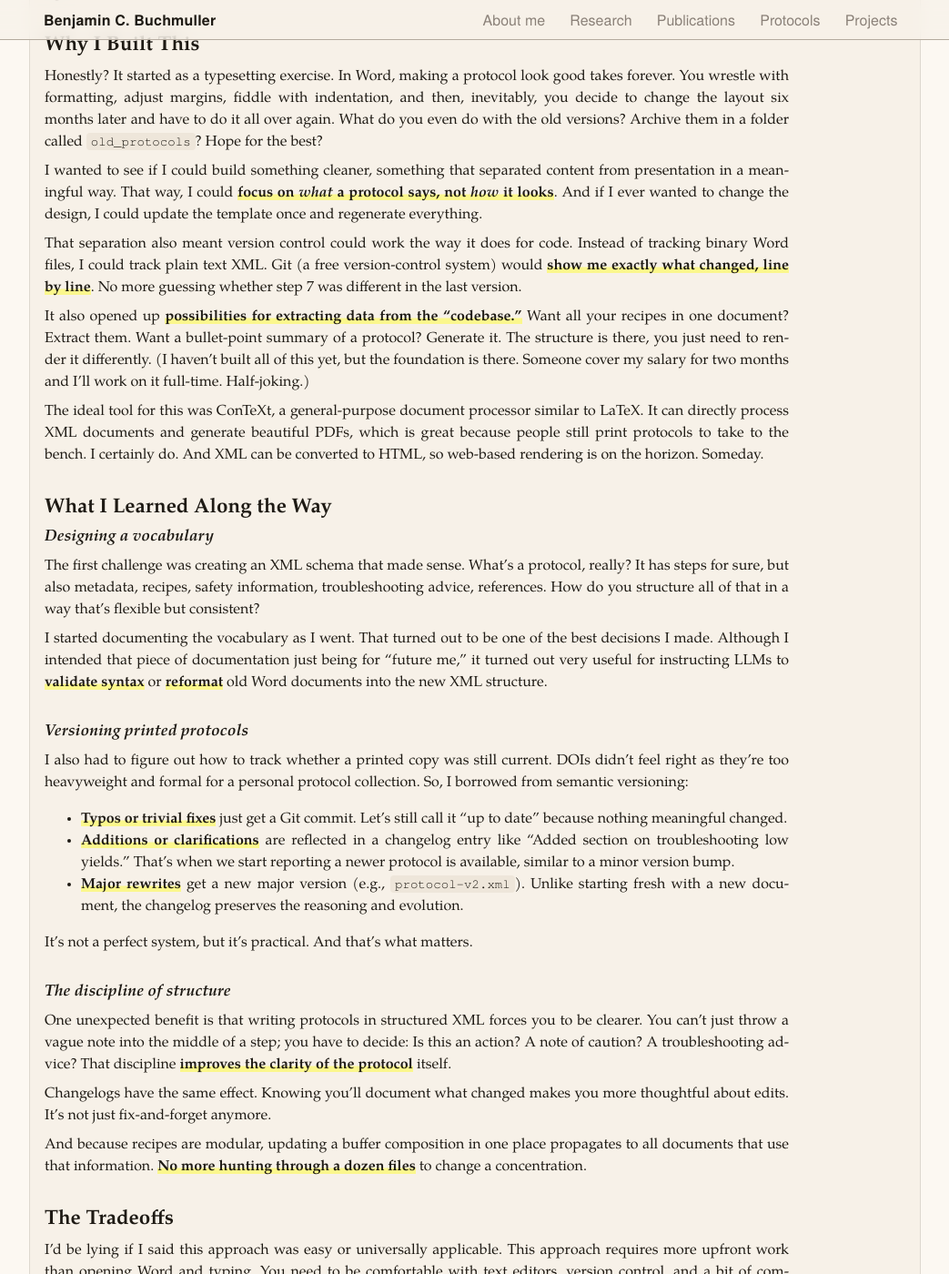
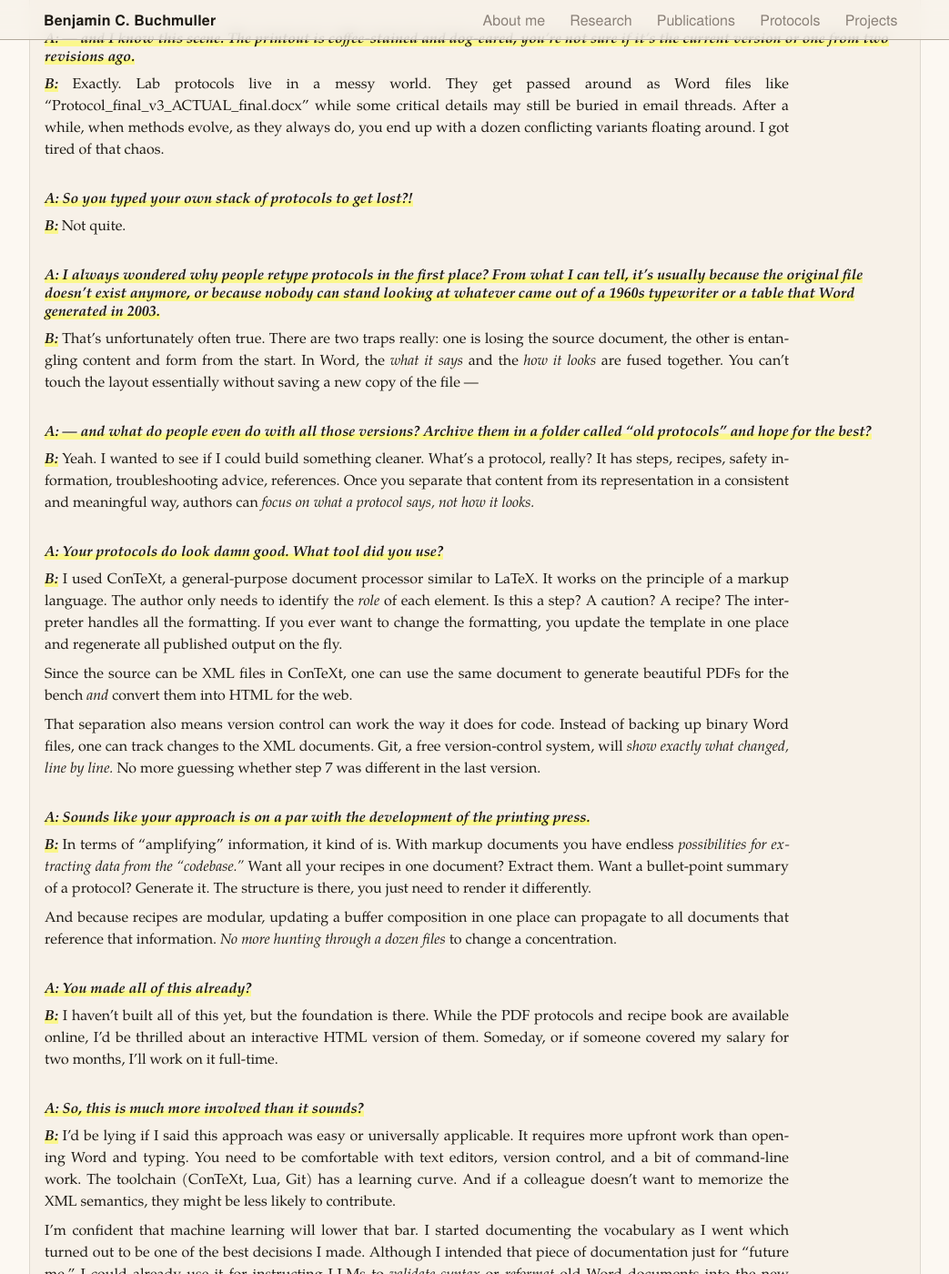
Before and after one commit to benjbuch/benjbuch.github.io, a Jekyll site: the page built from _projects/protocols-about.md, in a window 1280 px wide and 1400 px high, scrolled down 405 px. Shown: the whole window at 91% size, without its empty margins (118-1161 px from the left). Built offline with Jekyll 4.4.1, drawn with Linux system fonts in a browser that asks for light colours; some of the changed text lies outside the part shown.

Commit message:
Rewrite as fictional interview

```diff
--- a/_projects/protocols-about.md
+++ b/_projects/protocols-about.md
@@ -2,65 +2,99 @@
 layout: projects
 title: Protocols that know their own history
 weight: 1
+author: Benjamin Buchmuller
 excerpt: How lab protocols can be tracked, built, and published in print and online
 ---
 
-## The Problem at the Bench
+<div class="callout-blue" label="Note">
+  <span class="label">Note</span>
+  The original post about the *Lab Protocol* project was rewritten as a fictional interview in 2026. While the project is real, any resemblance to actual interviews is purely coincidental.
+</div>
 
-Picture this: You're at the bench with a printed protocol from your colleague. There are handwritten notes in the margins which could be theirs, or maybe someone else's from three years ago. A concentration is crossed out and rewritten. A step number is circled with "skip this?" scrawled next to it. The printout is coffee-stained and dog-eared, so you're not sure if it's the current version or one from two revisions ago.
+#### ___A: You've built a version-controlled protocol system for the lab bench. Tell us more about the problem you wanted to solve.___
 
-Lab protocols live in a messy world. They get passed around as Word files like `Protocol_final_v3_ACTUAL_final.docx`, they're photocopied from papers, excerpted from lab notebooks, or typed up quickly and never quite finished. Critical details get buried in email threads, authorship becomes murky. And when methods evolve (as they always do), you end up with a dozen conflicting variants floating around.
+___B:___ Picture this: You're at the bench with a printed protocol from your colleague. There are handwritten notes in the margins which could be theirs, or maybe someone else's from three years ago. A concentration is crossed out and rewritten. A step number is circled with "skip this?" scrawled next to it ...
 
-I got tired of that chaos.
+#### ___A: — and I know this scene. The printout is coffee-stained and dog-eared, you're not sure if it's the current version or one from two revisions ago.___
 
-## Why I Built This
+___B:___ Exactly. Lab protocols live in a messy world. They get passed around as Word files like "Protocol_final_v3_ACTUAL_final.docx" while some critical details may still be buried in email threads. After a while, when methods evolve, as they always do, you end up with a dozen conflicting variants floating around. I got tired of that chaos.
 
-Honestly? It started as a typesetting exercise. In Word, making a protocol look good takes forever. You wrestle with formatting, adjust margins, fiddle with indentation, and then, inevitably, you decide to change the layout six months later and have to do it all over again. What do you even do with the old versions? Archive them in a folder called `old_protocols`? Hope for the best?
+####  ___A: So you typed your own stack of protocols to get lost?!___
 
-I wanted to see if I could build something cleaner, something that separated content from presentation in a meaningful way. That way, I could **focus on *what* a protocol says, not *how* it looks**. And if I ever wanted to change the design, I could update the template once and regenerate everything.
+___B:___ Not quite.
 
-That separation also meant version control could work the way it does for code. Instead of tracking binary Word files, I could track plain text XML. Git (a free version-control system) would **show me exactly what changed, line by line**. No more guessing whether step 7 was different in the last version.
+#### ___A: I always wondered why  people retype protocols in the first place? From what I can tell, it's usually because the original file doesn't exist anymore, or because nobody can stand looking at whatever came out of a 1960s typewriter or a table that Word generated in 2003.___
 
-It also opened up **possibilities for extracting data from the "codebase."** Want all your recipes in one document? Extract them. Want a bullet-point summary of a protocol? Generate it. The structure is there, you just need to render it differently. (I haven't built all of this yet, but the foundation is there. Someone cover my salary for two months and I'll work on it full-time. Half-joking.)
+___B:___ That's unfortunately often true. There are two traps really: one is losing the source document, the other is entangling content and form from the start. In Word, the *what it says* and the *how it looks* are fused together. You can't touch the layout essentially without saving a new copy of the file —
 
-The ideal tool for this was ConTeXt, a general-purpose document processor similar to LaTeX. It can directly process XML documents and generate beautiful PDFs, which is great because people still print protocols to take to the bench. I certainly do. And XML can be converted to HTML, so web-based rendering is on the horizon. Someday.
+#### ___A: — and what do people even do with all those versions? Archive them in a folder called "old protocols" and hope for the best?___
 
-## What I Learned Along the Way
+___B:___ Yeah. I wanted to see if I could build something cleaner. What's a protocol, really? It has steps, recipes, safety information, troubleshooting advice, references. Once you separate that content from its representation in a consistent and meaningful way, authors can *focus on what a protocol says, not how it looks.*
 
-### Designing a vocabulary
+#### ___A: Your protocols do look damn good. What tool did you use?___
 
-The first challenge was creating an XML schema that made sense. What's a protocol, really? It has steps for sure, but also metadata, recipes, safety information, troubleshooting advice, references. How do you structure all of that in a way that's flexible but consistent?
+___B:___ I used ConTeXt, a general-purpose document processor similar to LaTeX. It works on the principle of a markup language. The author only needs to identify the *role* of each element. Is this a step? A caution? A recipe? The interpreter handles all the formatting. If you ever want to change the formatting, you update the template in one place and regenerate all published output on the fly.
 
-I started documenting the vocabulary as I went. That turned out to be one of the best decisions I made. Although I intended that piece of documentation just being for "future me," it turned out very useful for instructing LLMs to **validate syntax** or **reformat** old Word documents into the new XML structure.
+Since the source can be XML files in ConTeXt, one can use the same document to generate beautiful PDFs for the bench *and* convert them into HTML for the web.
 
-### Versioning printed protocols
+That separation also means version control can work the way it does for code. Instead of backing up binary Word files, one can track changes to the XML documents. Git, a free version-control system, will *show exactly what changed, line by line.* No more guessing whether step 7 was different in the last version.
 
-I also had to figure out how to track whether a printed copy was still current. DOIs didn't feel right as they're too heavyweight and formal for a personal protocol collection. So, I borrowed from semantic versioning:
+#### ___A: Sounds like your approach is on a par with the development of the printing press.___
 
-- **Typos or trivial fixes** just get a Git commit. Let's still call it "up to date" because nothing meaningful changed.
-- **Additions or clarifications** are reflected in a changelog entry like "Added section on troubleshooting low yields." That's when we start reporting a newer protocol is available, similar to a minor version bump.
-- **Major rewrites** get a new major version (e.g., `protocol-v2.xml`). Unlike starting fresh with a new document, the changelog preserves the reasoning and evolution.
+___B:___ In terms of "amplifying" information, it kind of is. With markup documents you have endless *possibilities for extracting data from the "codebase."* Want all your recipes in one document? Extract them. Want a bullet-point summary of a protocol? Generate it. The structure is there, you just need to render it differently.
+
+And because recipes are modular, updating a buffer composition in one place can propagate to all documents that reference that information. *No more hunting through a dozen files* to change a concentration.
+
+#### ___A: You made all of this already?___
+
+___B:___ I haven't built all of this yet, but the foundation is there. While the PDF protocols and recipe book are available online, I'd be thrilled about an interactive HTML version of them. Someday, or if someone covered my salary for two months, I'll work on it full-time.
+
+#### ___A: So, this is much more involved than it sounds?___
+
+___B:___ I'd be lying if I said this approach was easy or universally applicable. It requires more upfront work than opening Word and typing. You need to be comfortable with text editors, version control, and a bit of command-line work. The toolchain (ConTeXt, Lua, Git) has a learning curve. And if a colleague doesn't want to memorize the XML semantics, they might be less likely to contribute.
+
+I'm confident that machine learning will lower that bar. I started documenting the vocabulary as I went which turned out to be one of the best decisions I made. Although I intended that piece of documentation just for "future me," I could already use it for instructing LLMs to *validate syntax* or *reformat* old Word documents into the new XML structure.
+
+#### ___A: Will there be a surge in protocol releases soon?___
+
+___B:___ Let's say the barrier to entry just got lower.
+
+#### ___A: Going back to the bench, people still print protocols. How can they make sure their version is up to date?___
+
+___B:___ Everyone carries a smartphone. Taking a picture is quick. So, what if you could just scan a QR code on the printout to check whether you have the latest version?
+
+#### ___A: — Like digital menus in a restaurant.___
+
+___B:___ Yes. You scan the QR code and get the chef's latest innovations and the price for tonight's dinner. However, our version checker is much more transparent. It provides a summary of the changes between the document at hand and the most recent version, so the user can decide whether they need or want to try out the newest protocol or not.
+
+#### ___A: I noticed the QR code only encodes a short hash. Isn't that fragile? Surely you could have a proper DOI instead?___
+
+___B:___ Digital object identifiers (DOIs) are designed for discrete releases, something complete enough to cite in a paper. But a protocol that gets a typo fixed at 11&nbsp;p.m. doesn't need a new DOI, it just needs a commit. The overhead of formal registration would actually discourage exactly the kind of small, frequent updates that make this system useful. And practically speaking, the 7-digit hash works anywhere the QR code doesn't, scribbled in a notebook, dropped in an email.
+
+#### ___A: What counts as a new version?___
+
+___B:___ I borrowed from semantic versioning:
+
+- *Typos or trivial fixes* just get a Git commit. We still call it "up to date" as nothing meaningful changed.
+- *Additions or clarifications* are reflected in an additional changelog entry such as, "Added advice on troubleshooting low yields." That's when we start reporting that a newer protocol is available, similar to a minor version bump.
+- *Major rewrites* get a new major version. We actually change the file name "protocol-v2.xml", so people unfamiliar with Git can still find version&nbsp;1 if needed. However, unlike starting fresh with a new document, the changelog preserves the reasoning and evolution.
 
 It's not a perfect system, but it's practical. And that's what matters.
 
-### The discipline of structure
+#### ___A: Did setting up this structure teach you anything about protocol writing?___
 
-One unexpected benefit is that writing protocols in structured XML forces you to be clearer. You can't just throw a vague note into the middle of a step; you have to decide: Is this an action? A note of caution? A troubleshooting advice? That discipline **improves the clarity of the protocol** itself.
+___B:___ One unexpected benefit is that writing protocols in structured XML forces you to be clearer. You can't just throw a vague note into the middle of a step; you have to decide what it's for. Is this an action? A note of caution? A piece of troubleshooting advice? That discipline *improves the clarity of the protocol* itself.
 
-Changelogs have the same effect. Knowing you'll document what changed makes you more thoughtful about edits. It's not just fix-and-forget anymore.
+#### ___A: Very philosophical! Can anyone contribute?___
 
-And because recipes are modular, updating a buffer composition in one place propagates to all documents that use that information. **No more hunting through a dozen files** to change a concentration.
+___B:___ I believe that everyone in a lab should be able to contribute and get credit for their work in the version history. However, having a handful of curators (or editors) who regularly incorporate changes, may improve consistency. Knowing you'll document what changed makes you more thoughtful about edits. It's not just fix-and-forget anymore.
 
-## The Tradeoffs
+#### ___A: Is this a project for the world or just for you?___
 
-I'd be lying if I said this approach was easy or universally applicable. This approach requires more upfront work than opening Word and typing. You need to be comfortable with text editors, version control, and a bit of command-line work. The toolchain (ConTeXt, Lua, Git) has a learning curve and if a colleague doesn't want to learn XML, they might be less likely to contribute. Maybe automation will lower the bar.
+___B:___ Currently, this is a personal system that works for me, and I'm not claiming it's the right solution for everyone. But for the problems I wanted to solve — clarity, reproducibility, version tracking, modularity — it works.
 
-Currently, this is a personal system that works for me, and I'm not claiming it's the right solution for everyone. However, for the problems I wanted to solve (clarity, reproducibility, version tracking, and modularity) it works.
+#### ___A: What's next?___
 
-## What's Next: The Field Trip
+___B:___ Right now, I've started sharing my small personal collection. I use these protocols. I revise them. I track their history. But I'm curious whether others find value in this work too. So, if you're working in a related field, try one. If you're technically curious, check out how it's built. If you spot an error or have feedback, let me know. Maybe this will resonate with someone who's tired of "Protocol_final_v3_ACTUAL_final.docx." Maybe it won't.
 
-Right now, I started sharing my small personal collection. I use these protocols. I revise them. I track their history. But I'm curious whether others too find value in this work.
-
-So, if you're working in a related field, try one. If you're technically curious, check out how it's built. If you spot an error or have feedback, let me know.
-
-Maybe this will resonate with someone else who's tired of `Protocol_final_v3_ACTUAL_final.docx`. Maybe it won't. Either way, it's been a useful exercise and **the protocols look damn good**. :-)
+#### ___A: I shall look forward to scanning the QR code on my next printed protocol then. Assuming, I can find it under the coffee stains.___
```
